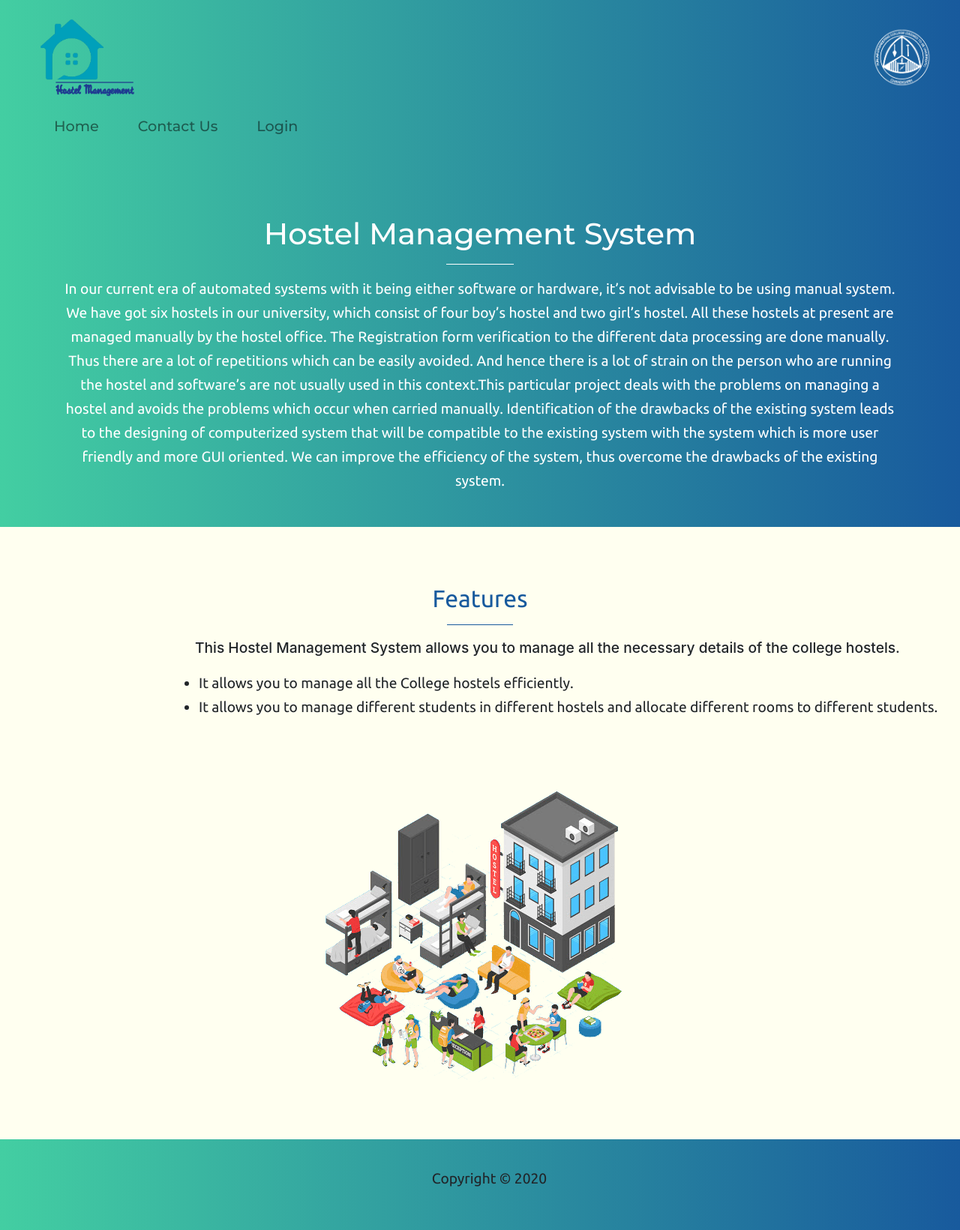
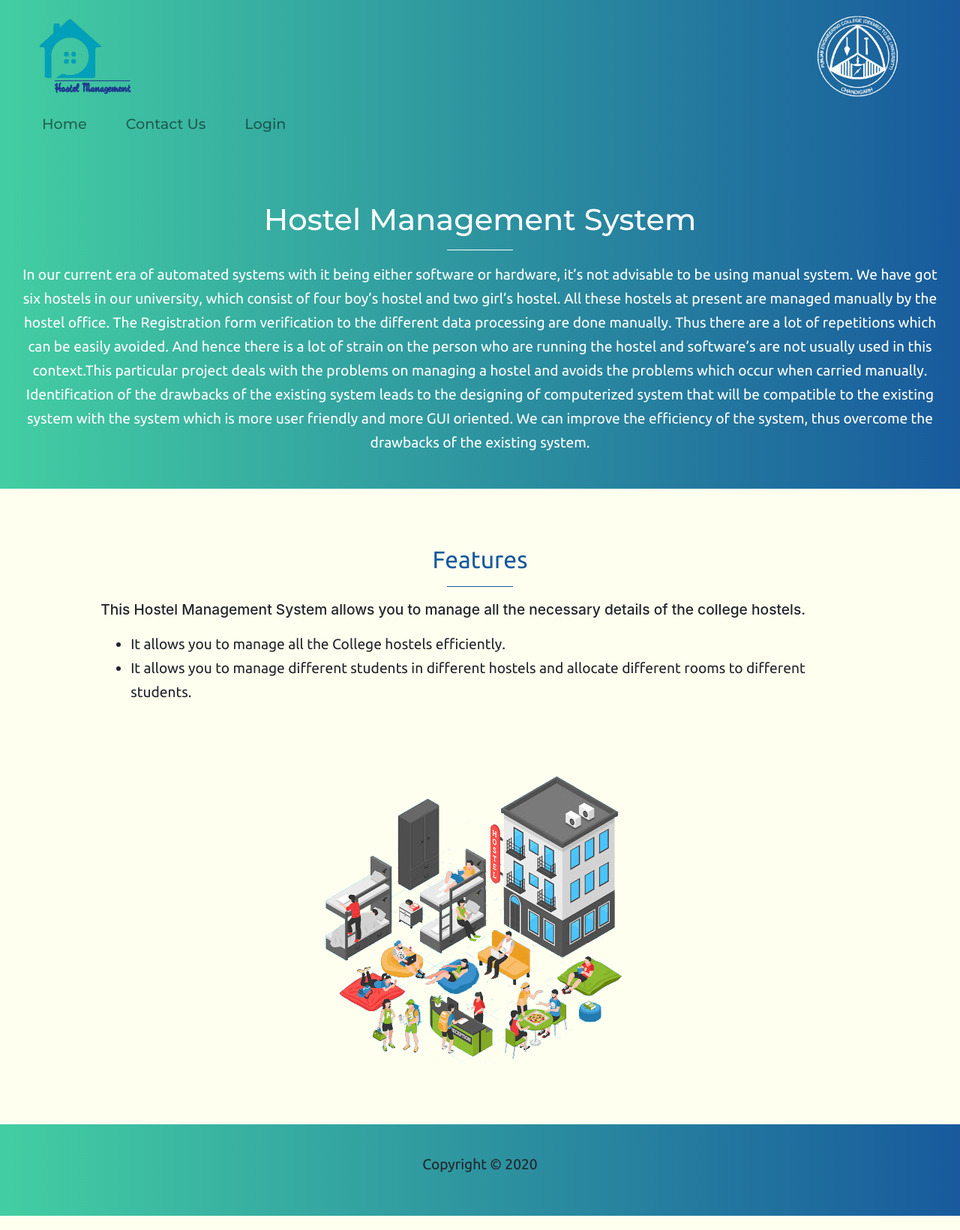
Before and after one commit to Hostel-Desk/Hostel-Desk-Frontend, a React (Create React App) app: page /home in a window 1280 px wide. Shown: the whole page at 75% size. Built offline with nearby package versions, Linux system fonts and the light colour scheme; the HTML template or start-up script is replaced by a standard one.

Commit message:
Responsive Bnane ki Koshish

```diff
--- a/src/App.css
+++ b/src/App.css
@@ -1,5 +1,7 @@
 /* Header */
-
+body{
+    background-color: #FFFFF0;
+}
 .header{
     padding-top: 10px;
 }
@@ -8,16 +10,19 @@
     width: 15%;
 }
 .pec{
-    height: 10%;
-    width: 10%;
-    position: relative;
-    left: 75%;
+    height: 15%;
+    width: 15%;
 }
 
 /* Nav Component */
 
+.close {
+    position: relative;
+    left: 60%;
+}
+
 .navbar{
-    padding: 0 0 1rem 1rem;
+    padding: 0 0 0px 0px;
   }
 .nav-item{
   padding: 0 18px;
@@ -57,9 +62,6 @@
 .feature-line{
     border-color: #185a9d;
 }
-.feature-content{
-    padding-left: 220px;
-}
 .hostel{
     background-color: #FFFFF0;
     text-align: center;
@@ -78,13 +80,11 @@ hr{
 }
 p{
     font-size: 1.2rem;
-    margin-left: 25px;
     font-weight: 500;
 }
 ul{
     line-height: 2rem;
     font-size: 1.2rem;
-    padding-left: 250px;
     font-family: 'Ubuntu', sans-serif;
 }
 
@@ -92,18 +92,11 @@ ul{
 
 #footer{
     background-image: linear-gradient(to right,#43cea2,#185a9d);
-    padding: 3% ;
+    padding: 3% 0%;
     text-align: center;
     font-family: 'Ubuntu', sans-serif;
 }
-.social-icon{
-    margin: 20px 20px;
-    color: white;
 
-}
-.social-icon:hover{
-    color:#185a9d;
-}
 /*Contact*/
 .contact{
     padding-left: 100px 10px 10px 10px;
@@ -114,6 +107,14 @@ ul{
 }
 .admin {
     padding: 20px;
+}
+.social-icon{
+    margin: 20px 20px;
+    color: white;
+
+}
+.social-icon:hover{
+    color:#185a9d;
 }
 
 .row-content {
--- a/src/components/Footer.js
+++ b/src/components/Footer.js
@@ -3,9 +3,9 @@ import { Link } from 'react-router-dom'
 
 function Footer(){
     return (
-        <footer id="footer">
-            <p className="copyright">Copyright © 2020</p>
-    </footer>
+        <footer classname="container-fluid" id="footer">
+            <p className="col-12" className="copyright">Copyright © 2020</p>
+        </footer>
     )
 }
 
--- a/src/components/Header.jsx
+++ b/src/components/Header.jsx
@@ -2,9 +2,9 @@ import React from 'react'
 
 function Header(){
     return (
-        <div className="header">
+        <div className="row header col-12">
             <img className="hms" src="assets/Logo.png" alt="HMS Logo"/>
-            <img className="pec" src="assets/pec_seal.png" alt="PEC Logo"/>
+            <img className="pec ml-auto" src="assets/pec_seal.png" alt="PEC Logo"/>
         </div>
     )
 }
--- a/src/components/HomeComponent.js
+++ b/src/components/HomeComponent.js
@@ -2,10 +2,10 @@ import React from 'react'
 function Home(){
     return (
         <div>
-            <div className="describe">
+            <div className="describe conatiner-fluid col-12">
             <h1>Hostel Management System</h1>
             <hr />
-            <p className="content container">In our current era of automated systems with it being either software or hardware, it’s not
+            <p className="content container-fluid">In our current era of automated systems with it being either software or hardware, it’s not
                 advisable to be using manual system. We have got six hostels in our university, which consist of four boy’s hostel and two girl’s hostel.
                 All these hostels at present are managed manually by the hostel office. The Registration form verification
                 to the different data processing are done manually. Thus there are a lot of repetitions which can be easily avoided. And hence there is a lot of strain
@@ -15,20 +15,23 @@ function Home(){
                 more GUI oriented. We can improve the efficiency of the system, thus overcome the drawbacks of
                 the existing system.</p>
             </div>
-            <div className="feature container-fluid">
+            <div className="feature container-fluid col-12">
                 <h2 className="feature-heading">Features</h2>
                 <hr className="feature-line" />
-                <p className="feature-content">This Hostel Management System allows you to manage all the necessary details of the college hostels.</p>
+                <div className="row offset-1 col-10"><p>This Hostel Management System allows you to manage all the necessary details of the college hostels.</p></div>
+                <div className="row offset-1 col-10">
                 <ul>
                     <li>It allows you to manage all the College hostels efficiently.</li>
                     <li>It allows you to manage different students in different hostels and allocate different rooms to different students.</li>
                 </ul>
+                </div>
             </div>
             <div className="hostel">
                 <img src="assets/hostel.png" />
-
             </div>
         </div>
+
+
     )
 }
 
--- a/src/components/MainComponent.js
+++ b/src/components/MainComponent.js
@@ -6,10 +6,6 @@ import Home from './HomeComponent'
 import { BrowserRouter, Switch, Route, Redirect } from 'react-router-dom'
 import Admin from './AdminMainComponent'
 import Contact from './ContactComponent'
-
-
-
-
 function Main(){
     return (
         <div>
--- a/src/components/NavComponent.js
+++ b/src/components/NavComponent.js
@@ -56,10 +56,11 @@ class Bar extends Component {
                     </div>
                 </Navbar>
                 <Modal backdrop="static" isOpen={this.state.isModalOpen} toggle={this.toggleModal}>
-                    <ModalHeader>Login
+                    <ModalHeader>
+                        Login
                         <Button className="close" variant="secondary" onClick={this.toggleModal}>
-                        <span aria-hidden="true" className="white-text"></span><i class="fa fa-times"></i>
-                            </Button>
+                            <span aria-hidden="true" className="white-text"></span><i class="fa fa-times"></i>
+                        </Button>
                     </ModalHeader>
 
                     <ModalBody>
@@ -90,7 +91,7 @@ class Bar extends Component {
                                     Remember Me
                                 </Label>
                             </FormGroup>
-                            <Button type="submit" value="submit" color="primary"><span className="fa fa-sign-in fa-lg"></span><BrowserRouter><Link to="/admin">Login</Link></BrowserRouter></Button>
+                            <BrowserRouter><Link to="/admin"><Button type="submit" value="submit" color="primary"><span className="fa fa-sign-in fa-lg"></span>Login</Button></Link></BrowserRouter>
 
                         </Form>
                     </ModalBody>
```
Lines whose indentation alone changed are shown as unchanged.
